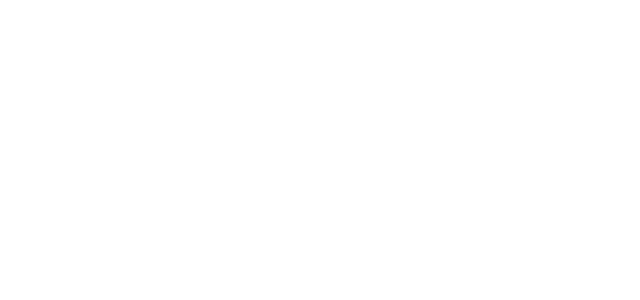
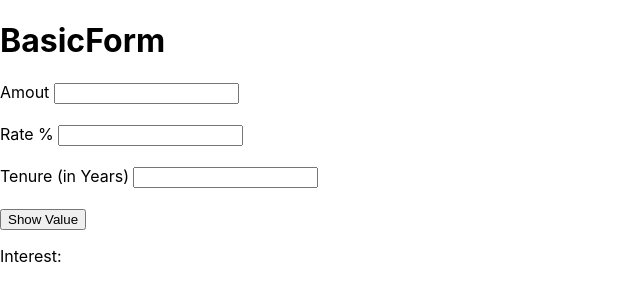
Before and after one commit to gavand-sagar/fsd-july-2024, a React (Create React App) app: page /interest-calculator in a window 1280 px wide. Before the commit this address had no page. Shown: the top 300 px of the page, without its empty margins (0-640 px from the left). Built offline with nearby package versions, Linux system fonts and the light colour scheme.

Commit message:
Lab-11-Mathematical-Forms-Interest-Calculator

```diff
--- a/src/App.js
+++ b/src/App.js
@@ -7,6 +7,7 @@
 import Orders from './Orders';
 import Circle from './Circle';
 import BasicForm from './BasicForm';
+import InterestCalculator from './InterestCalculator';
 
 function App() {
   return (
@@ -15,6 +16,7 @@
         <Route path='/login' element={<Login/>}/>
         <Route path='/orders' element={<Orders/>}/>
         <Route path='/basic-form' element={<BasicForm/>}/>
+        <Route path='/interest-calculator' element={<InterestCalculator/>}/>
         <Route path='/circle/my' element={<Circle/>}/>
         <Route path='/stock-list' element={<ListRenderingWithObjects/>}/>
       </Routes>
--- /dev/null
+++ b/src/InterestCalculator.jsx
@@ -0,0 +1,33 @@
+import React, { useState } from 'react'
+export default function InterestCalculator() {
+    // this state variable will be constantly updated on every change of textbox
+    let [amount, setAmount] = useState("");
+    let [rate, setRate] = useState("")
+    let [tenure, setTenure] = useState("")
+
+    let [interest,setInterest] = useState("")
+
+    function something() {
+        let result = Number(amount) * Number(rate) * Number(tenure) / 100
+        setInterest(result)
+    }
+    return (
+        <div>
+            <h1>BasicForm</h1>
+            <label>Amout </label>
+            <input type='number' value={amount} onChange={e => setAmount(e.target.value)} />
+            <br/>
+            <br/>
+            <label>Rate % </label>
+            <input type='number' value={rate} onChange={e => setRate(e.target.value)} />
+            <br/>
+            <br/>
+            <label>Tenure (in Years) </label>
+            <input type='number' value={tenure} onChange={e => setTenure(e.target.value)} />
+            <br/>
+            <br/>
+            <button onClick={() => something()}>Show Value</button>
+            <p>Interest: {interest}</p>
+        </div>
+    )
+}
```
